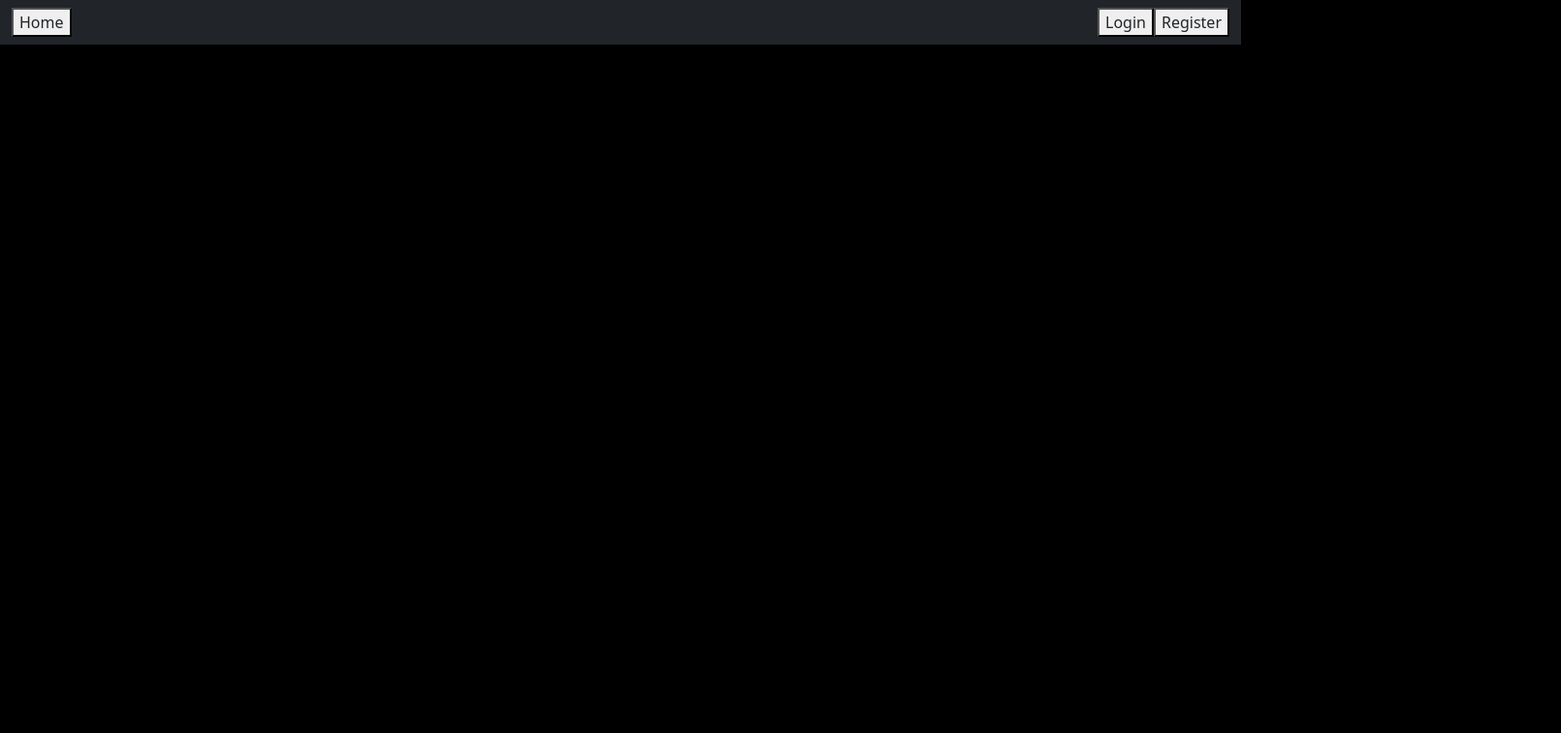
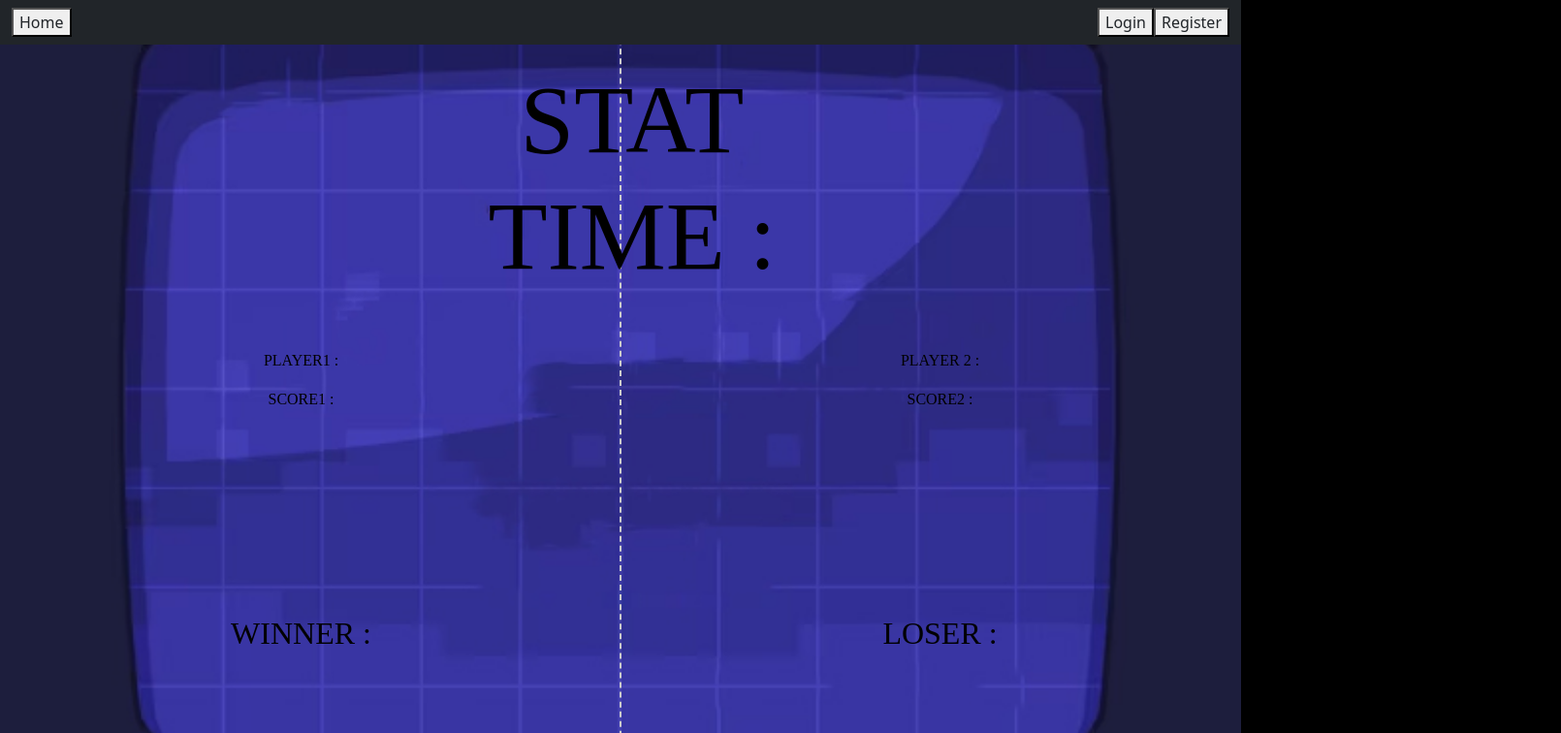
Before and after one commit to GoogelTrad/Transcendance, a React app in the folder frontend/core/: page /game/1 in a window 1280 px wide. Before the commit this address had no page. Shown: the top 756 px of the page at 97% size, 1610 px wide, since content can reach past the window. Built offline with nearby package versions, Linux system fonts and the light colour scheme; no server answers; the HTML template or start-up script is replaced by a standard one.

Commit message:
stats en cours + timer

```diff
--- a/frontend/core/src/App.js
+++ b/frontend/core/src/App.js
@@ -96,7 +96,7 @@ function App() {
             <Route path="/login" element={<LoginForm />} />
             <Route path='/logout' element={<Logout />} />
             <Route path='/home_game' element={<Home_game />} />
-            <Route path='/game' element={<Game />} />
+            <Route path='/game/:id' element={<Game />} />
             <Route path='/profile' element={<Profile />} />
             <Route path='/games/:id' element={<Games />} />
           </Routes>
--- a/frontend/core/src/game/game.js
+++ b/frontend/core/src/game/game.js
@@ -3,10 +3,10 @@ import 'bootstrap/dist/css/bootstrap.min.css';
 import 'bootstrap/dist/js/bootstrap.bundle.min';
 import Button from 'react-bootstrap/Button';
 import axios from 'axios';
-import { useState, useEffect } from 'react';
+import { useState, useEffect , useRef } from 'react';
 import { jwtDecode } from "jwt-decode";
 import { getCookies } from './../App.js';
-import { BrowserRouter as Router, Route, Routes, Link } from 'react-router-dom';
+import { BrowserRouter as Router, Route, Routes, Link, useNavigate } from 'react-router-dom';
 import { useParams } from 'react-router-dom';
 
 const Games = () => {
@@ -15,13 +15,17 @@ const Games = () => {
     const [score1, setScore1] = useState('');
     const [score2, setScore2] = useState('');
     const [player2, setPlayer2] = useState('');
+    const navigate = useNavigate();
     const [isEditingPlayer2, setIsEditingPlayer2] = useState(true);
+    const [time, setTime] = useState(150);
+
+    const timerRef = useRef(null);
 
     const fetch_data = async () => {
         try {
             const response = await axios.get(`http://localhost:8000/game/fetch_data/${id}/`);
             setGame(response.data);
-            console.log("Game data:", response.data);
+            //console.log("Game data:", response.data);
         } catch (error) {
             console.error("Error fetching game by ID:", error);
         }
@@ -29,19 +33,20 @@ const Games = () => {
 
     const update_game = async () => {
         try {
-                await axios.patch(`http://localhost:8000/game/fetch_data/${id}/`, { game }, {
+                await axios.patch(`http://localhost:8000/game/fetch_data/${id}/`, { ...game }, {
                 headers: {
                     'Content-Type': 'application/json',
                 }
             }
         )
+        //setGame(response.data);
         } catch (error) {
             console.error("Error fetching game by ID:", error);
         }
     };
 
     const handleScoreChange = (player, e) => {
-        console.log(player);
+        //console.log(player);
         if (player === game.player1) {
             setScore1(e.target.value);
         }
@@ -70,20 +75,44 @@ const Games = () => {
 
     const namePlayer2 = (e) => {
         setGame({ ...game, player2: e.target.value });
-        update_game();
-        console.log("game details : ", game);
+        //update_game();
+        //console.log("game details : ", game);
     };
 
     const handleKeyPress = (e) => {
-        console.log(e.key);
         if (e.key === 'Enter') {
             setIsEditingPlayer2(false);
             setPlayer2(game.player2);
         }
     };
 
+    const handleStat  = async () => {
+        console.log("game details", game);
+        if (game.score1 > game.score2)
+        {
+            game.winner = game.player1;
+            game.loser = game.player2;
+        }
+        else if (game.score1 < game.score2)
+        {
+            game.winner = game.player2;
+            game.loser = game.player1;
+        }
+
+        setGame({...game, time: time});
+        if (timerRef.current) {
+            clearInterval(timerRef.current);
+        }
+        update_game();
+        navigate(`/game/${id}`);
+    };
+
     useEffect(() => {
         fetch_data();
+        timerRef.current = setInterval(() => {
+            setTime((prevTime) => prevTime - 1);
+        }, 1000);
+        return () => clearInterval(timerRef.current);
     }, []);
 
     if (!game) {
@@ -93,6 +122,7 @@ const Games = () => {
     return (
         <div className="games-container container-fluid">
             <h1 className="position-absolute title text-center text-white title-overlay w-100">PLAY</h1>
+            <h1 className="position-absolute title text-center text-white title-overlay w-100" style={{ top: "150px" }} >{time}</h1>
                 <div className="d-flex justify-content-center align-items-center w-100 h-100">
                     <div className="d-flex flex-column align-items-center justify-content-center col-12 col-md-5 flex-grow-1">
                         <h3>{game?.player1 || 'Player 1'}</h3>
@@ -133,13 +163,12 @@ const Games = () => {
                     </div>
                 </div>
                 <div className="position-absolute w-100 d-flex justify-content-center" style={{ bottom: "20px" }}>
-                <Link to="/game">
-                    <Button
-                        className="btn btn-primary"
-                    >
-                        STAT
-                    </Button>
-                    </Link>
+                        <Button
+                            className="btn btn-primary"
+                            onClick={handleStat}
+                            >
+                            STAT
+                        </Button>
                 </div>
         </div>
     );
@@ -147,7 +176,24 @@ const Games = () => {
 
 
 function Game() {
-    const handleSubmit = async (e) => {
+    const [game, setGame] = useState('');
+    const { id } = useParams();
+
+    const fetch_data = async () => {
+        try {
+            const response = await axios.get(`http://localhost:8000/game/fetch_data/${id}/`);
+            setGame(response.data);
+            console.log("Game data:", response.data);
+        } catch (error) {
+            console.error("Error fetching game by ID:", error);
+        }
+    };
+
+    useEffect(() => {
+        fetch_data();
+    }, []);
+
+    /*const handleSubmit = async (e) => {
         try {
             const cookie = getCookies('token');
             if (cookie) {
@@ -173,16 +219,29 @@ function Game() {
         } catch (error) {
             console.error('Erreur lors de la récupération des données utilisateur', error);
         }
-    };
+    };*/
 
     return (
         <div>
             <div className="games-container container-fluid">
             <h1 className="position-absolute title text-center text-white title-overlay w-100">STAT</h1>
-
+            <h1 className="position-absolute title text-center text-white title-overlay w-100" style={{ top: "120px" }}>TIME : {game?.time}</h1>
+                <div className="d-flex justify-content-center align-items-center w-100 h-100">
+                        <div className="d-flex flex-column align-items-center justify-content-center col-12 col-md-5 flex-grow-1">
+                            <p> Player1 : {game?.player1}</p>
+                            <p> Score1 : {game?.score1} </p>
+                            <h2 className="position-absolute title text-center text-white title-overlay w-100"  style={{ bottom: "120px" }} >WINNER : {game?.winner}</h2>
+                        </div>
+                        <div style={{ borderLeft: "2px dashed #ccc", height: "100%", margin: "0 30px" }}></div>
+                        <div className="d-flex flex-column align-items-center justify-content-center col-12 col-md-5 flex-grow-1">
+                            <p> Player 2 : {game?.player2} </p>
+                            <p> Score2 : {game?.score2} </p>
+                            <h2 className="position-absolute title text-center text-white title-overlay w-100 "  style={{ bottom: "120px" }} >Loser : {game?.loser}</h2>
+                        </div>
+                {/* <Button type='submit' className='test' onClick={handleSubmit}>Test</Button> */}
+                {/* <Link to={Games} className="text-decoration-none text-dark">SCORE</Link> */}
+                </div>
             </div>
-            <Button type='submit' className='test' onClick={handleSubmit}>Test</Button>
-            <Link to={Games} className="text-decoration-none text-dark">SCORE</Link>
         </div>
     );
 }
```
Also changed, not shown: 1 other file (tests, documents, lock files or other folders).
